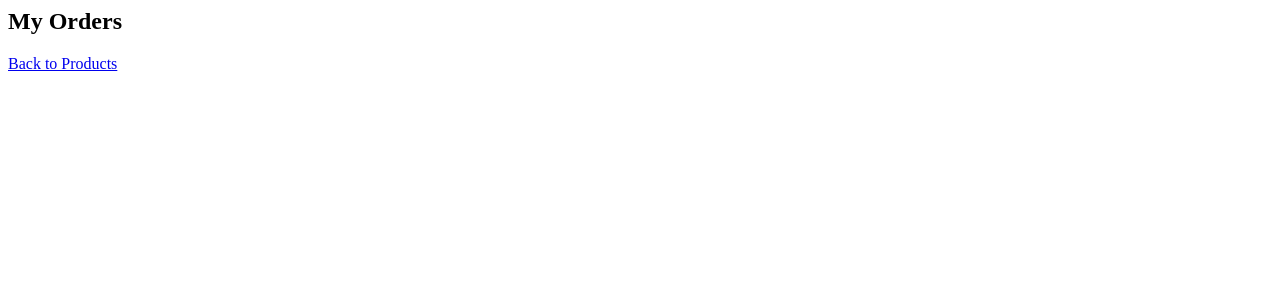
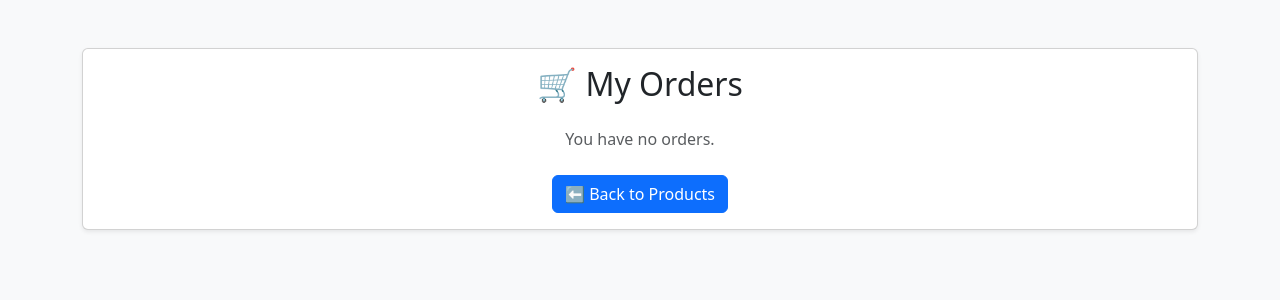
Before and after one commit to hoangnhobe/web4, a Flask app: page /myorders in a window 1280 px wide. Shown: the top 300 px of the page. Run offline with Flask 3, Linux system fonts and the light colour scheme; the visitor is signed in with stand-in values (Sample User, id 1); data comes from the database, SQL or seed files in the repository; data that the repository does not hold is empty.

Commit message:
Update orders.html

```diff
--- a/app/templates/orders.html
+++ b/app/templates/orders.html
@@ -1,7 +1,36 @@
-<h2>My Orders</h2>
-<ul>
-{% for o in orders %}
-    <li>{{ o[1] }} - <a href='/cancel/{{ o[0] }}'>Cancel</a></li>
-{% endfor %}
-</ul>
-<a href='/products'>Back to Products</a>
+<!DOCTYPE html>
+<html lang="en">
+<head>
+  <meta charset="UTF-8">
+  <title>My Orders - HVV Shop</title>
+  <link href="https://cdn.jsdelivr.net/npm/bootstrap@5.3.0/dist/css/bootstrap.min.css" rel="stylesheet">
+</head>
+<body class="bg-light">
+
+  <div class="container mt-5">
+    <div class="card shadow-sm">
+      <div class="card-body">
+        <h2 class="mb-4 text-center">🛒 My Orders</h2>
+
+        {% if orders %}
+          <ul class="list-group">
+            {% for o in orders %}
+              <li class="list-group-item d-flex justify-content-between align-items-center">
+                <span>{{ o[1] }}</span>
+                <a href="/cancel/{{ o[0] }}" class="btn btn-outline-danger btn-sm">Cancel</a>
+              </li>
+            {% endfor %}
+          </ul>
+        {% else %}
+          <p class="text-muted text-center">You have no orders.</p>
+        {% endif %}
+
+        <div class="mt-4 text-center">
+          <a href="/products" class="btn btn-primary">⬅ Back to Products</a>
+        </div>
+      </div>
+    </div>
+  </div>
+
+</body>
+</html>
```
